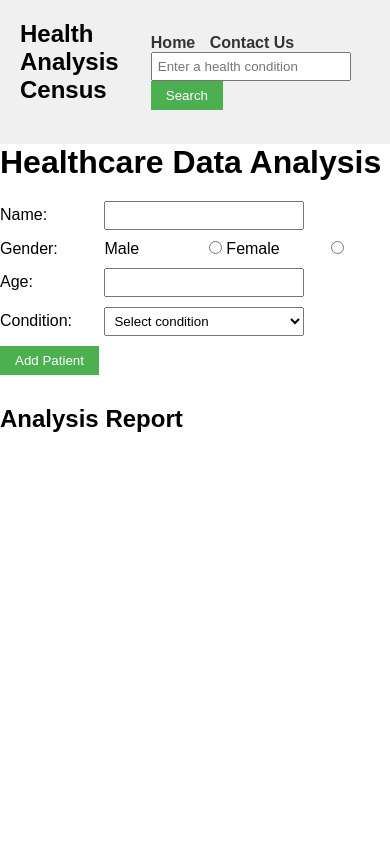
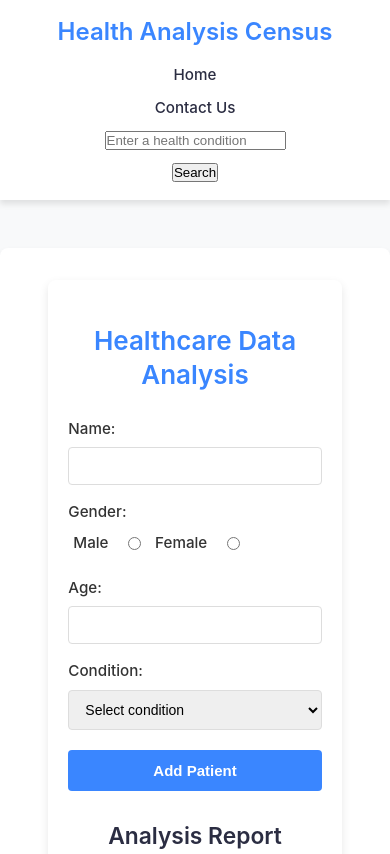
Before and after one commit to ezegeorgechukwuma/health_census, a plain HTML site: page healthAnalysis/index.html in a window 390 px wide. Shown: the top 854 px of the page. Drawn offline with Linux system fonts and the light colour scheme.

Commit message:
added css to data anylyses form

```diff
--- a/healthAnalysis/health_analysis.css
+++ b/healthAnalysis/health_analysis.css
@@ -1,91 +1,360 @@
-/* Basic CSS FOR NAV Bar */
-*{
+/* Reset and Base Styles */
+* {
     margin: 0;
     padding: 0;
     box-sizing: border-box;
-}
-nav {
-    background-color: #f0f0f0;
-    padding: 20px;
+  }
+
+  :root {
+    --primary: #3a86ff;
+    --primary-dark: #2667cc;
+    --secondary: #8ecae6;
+    --accent: #219ebc;
+    --text-dark: #2b2d42;
+    --text-light: #6c757d;
+    --background: #f8f9fa;
+    --white: #ffffff;
+    --error: #e63946;
+    --success: #57cc99;
+    --border-radius: 8px;
+    --shadow: 0 4px 6px rgba(0, 0, 0, 0.1);
+    --transition: all 0.3s ease;
+  }
+
+  body {
+    font-family: 'Inter', 'Segoe UI', -apple-system, BlinkMacSystemFont, sans-serif;
+    color: var(--text-dark);
+    background-color: var(--background);
+    line-height: 1.6;
+    padding-bottom: 3rem;
+  }
+
+  /* Typography */
+  h1, h2, h3, h4, h5, h6 {
+    font-weight: 600;
+    line-height: 1.3;
+    margin-bottom: 1.5rem;
+    color: var(--text-dark);
+  }
+
+  h1 {
+    font-size: 2.2rem;
+    margin-top: 2rem;
+  }
+
+  p {
+    margin-bottom: 2rem;
+    color: var(--text-light);
+    max-width: 600px;
+    margin-left: auto;
+    margin-right: auto;
+  }
+
+  /* Navigation Bar */
+  nav {
+    background-color: var(--white);
+    box-shadow: var(--shadow);
+    padding: 1rem 2rem;
     display: flex;
     align-items: center;
     justify-content: space-between;
+    position: sticky;
+    top: 0;
+    z-index: 100;
+    margin-bottom: 2rem;
+  }
 
+  nav h1 {
+    font-size: 1.5rem;
+    margin: 0;
+    color: var(--primary);
   }
 
   nav ul {
     list-style-type: none;
-    /* padding: 0; */
+    display: flex;
+    gap: 2rem;
   }
 
   nav ul li {
     display: inline;
-    margin-right: 10px;
+    margin: 0;
   }
 
   nav a {
     text-decoration: none;
-    color: #333;
-    font-weight: bold;
+    color: var(--text-dark);
+    font-weight: 500;
+    transition: var(--transition);
+    padding: 0.5rem 1rem;
+    border-radius: var(--border-radius);
   }
 
-  /* Basic CSS for the form elements */
-  body {
-    font-family: Arial, sans-serif;
-    /* margin: 20px; */
+  nav a:hover, nav a:focus {
+    color: var(--primary);
+    background-color: rgba(58, 134, 255, 0.1);
   }
 
-  h1 {
-    margin-bottom: 20px;
+  nav a.active {
+    color: var(--primary);
+    background-color: rgba(58, 134, 255, 0.1);
   }
 
-  div {
-    margin-bottom: 10px;
+  /* Form Styling */
+  #contactForm {
+    background-color: var(--white);
+    border-radius: var(--border-radius);
+    box-shadow: var(--shadow);
+    padding: 2.5rem;
+    max-width: 550px;
+    margin: 2.5rem auto;
+    text-align: left;
   }
 
-  label {
-    display: inline-block;
-    width: 100px;
+  /* Crucial spacing fix for form elements */
+  #contactForm div {
+    margin-bottom: 2rem;
+    position: relative;
   }
 
-  input[type="text"],
-  input[type="number"],
-  select {
-    width: 200px;
-    padding: 5px;
+  #contactForm label {
+    display: block;
+    margin-bottom: 0.75rem;
+    font-weight: 500;
+    color: var(--text-dark);
+    font-size: 1.05rem;
   }
 
-  button {
-    padding: 7px 15px;
-    background-color: #4CAF50;
+  #contactForm input,
+  #contactForm textarea,
+  #contactForm select {
+    width: 100%;
+    padding: 1rem;
+    border: 1px solid #e1e5ee;
+    border-radius: var(--border-radius);
+    font-family: inherit;
+    font-size: 1rem;
+    transition: var(--transition);
+    background-color: #f9fafc;
+  }
+
+  #contactForm input:focus,
+  #contactForm textarea:focus,
+  #contactForm select:focus {
+    border-color: var(--primary);
+    outline: none;
+    box-shadow: 0 0 0 3px rgba(58, 134, 255, 0.2);
+    background-color: var(--white);
+  }
+
+  #contactForm button {
+    background-color: var(--primary);
+    color: var(--white);
+    border: none;
+    border-radius: var(--border-radius);
+    padding: 1rem 1.5rem;
+    font-size: 1rem;
+    font-weight: 500;
+    cursor: pointer;
+    transition: var(--transition);
+    width: 100%;
+    margin-top: 1rem;
+    letter-spacing: 0.5px;
+  }
+
+  #contactForm button:hover {
+    background-color: var(--primary-dark);
+    transform: translateY(-2px);
+    box-shadow: 0 5px 15px rgba(58, 134, 255, 0.3);
+  }
+
+  #contactForm button:active {
+    transform: translateY(0);
+  }
+
+  /* Results and Report Sections */
+  #report, #result {
+    background-color: var(--white);
+    border-radius: var(--border-radius);
+    box-shadow: var(--shadow);
+    padding: 2rem;
+    margin: 2.5rem auto;
+    max-width: 650px;
+    text-align: center;
+  }
+
+  #result {
+    height: auto;
+    min-height: 400px;
+    width: 100%;
+    display: flex;
+    align-items: center;
+    justify-content: center;
+    flex-direction: column;
+    gap: 2rem;
+    margin-top: -10%;
+  }
+
+  #result img {
+    width: auto;
+    max-width: 100%;
+    height: auto;
+    max-height: 200px;
+    border-radius: var(--border-radius);
+    box-shadow: var(--shadow);
+  }
+
+  /* Responsive Design */
+  @media (max-width: 768px) {
+    nav {
+      flex-direction: column;
+      padding: 1rem;
+    }
+
+    nav ul {
+      margin-top: 1rem;
+      gap: 1rem;
+    }
+
+    h1 {
+      font-size: 1.8rem;
+      margin-top: 1.5rem;
+    }
+
+    #contactForm, #report, #result {
+      padding: 1.75rem;
+      margin: 1.5rem auto;
+      max-width: 90%;
+    }
+  }
+
+  @media (max-width: 480px) {
+    body {
+      font-size: 0.95rem;
+    }
+
+    nav ul {
+      flex-direction: column;
+      align-items: center;
+      gap: 0.5rem;
+    }
+
+    #contactForm {
+      padding: 1.5rem;
+    }
+
+    #contactForm div {
+      margin-bottom: 1.75rem;
+    }
+
+    #result {
+      min-height: 300px;
+    }
+
+    #result img {
+      max-height: 150px;
+    }
+  }
+
+  .container {
+    max-width: 800px;
+    margin: 3rem auto;
+    padding: 2rem;
+    background-color: #ffffff;
+    border-radius: 8px;
+    box-shadow: 0 4px 6px rgba(0, 0, 0, 0.1);
+  }
+  .analysisForm {
+    max-width: 600px;
+    margin: 0 auto 30px;
+    padding: 25px;
+    background-color: #ffffff;
+    border-radius: 8px;
+    box-shadow: 0 4px 10px rgba(0, 0, 0, 0.1);
+  }
+
+  .analysisForm h1 {
+    color: #3a86ff;
+    margin-bottom: 25px;
+    font-size: 26px;
+    text-align: center;
+  }
+
+  .analysisForm div {
+    margin-bottom: 15px;
+  }
+
+  .analysisForm label {
+    display: block;
+    margin-bottom: 6px;
+    font-weight: 500;
+    color: #333;
+  }
+
+  .analysisForm label[for="male"],
+  .analysisForm label[for="female"] {
+    display: inline-block;
+    margin-right: 15px;
+    margin-left: 5px;
+  }
+
+  .analysisForm input[type="text"],
+  .analysisForm input[type="number"],
+  .analysisForm select {
+    width: 100%;
+    padding: 10px 12px;
+    border: 1px solid #ddd;
+    border-radius: 4px;
+    font-size: 14px;
+    transition: all 0.3s ease;
+  }
+
+  .analysisForm input[type="text"]:focus,
+  .analysisForm input[type="number"]:focus,
+  .analysisForm select:focus {
+    border-color: #3a86ff;
+    box-shadow: 0 0 0 3px rgba(58, 134, 255, 0.2);
+    outline: none;
+  }
+
+  .analysisForm input[type="radio"] {
+    margin-right: 5px;
+    vertical-align: middle;
+  }
+
+  .analysisForm button {
+    background-color: #3a86ff;
     color: white;
     border: none;
+    border-radius: 4px;
+    padding: 12px 20px;
+    font-size: 15px;
+    font-weight: 600;
     cursor: pointer;
+    transition: all 0.3s ease;
+    display: block;
+    width: 100%;
+    margin-top: 20px;
   }
 
-  button:hover {
-    background-color: #45a049;
+  .analysisForm button:hover {
+    background-color: #2667cc;
+    transform: translateY(-2px);
   }
 
-  /* Basic CSS for the report section */
-  h2 {
+  .analysisForm button:active {
+    transform: translateY(0);
+  }
+
+  /* Responsive adjustments */
+  @media (max-width: 768px) {
+    .analysisForm {
+      padding: 20px;
+      max-width: 90%;
+    }
+  }
+
+  .analyse_center {
+    text-align: center;
     margin-top: 30px;
   }
-
-  #report,#result {
-    padding: 10px;
-    max-width: 400px;
-    word-wrap: break-word;
-  }
-#result{
-  height: 400px;
-  width: 500px;
-  display: flex;
-  align-items: center;
-  justify-content: space-around;
-  flex-direction: column;
-}
-  #result img{
-    width: 200px;
-    height: 100px;
-  }
--- a/healthAnalysis/index.html
+++ b/healthAnalysis/index.html
@@ -44,7 +44,9 @@
 </select>
 </div>
 <button id="addPatient">Add Patient</button>
-<h2>Analysis Report</h2>
+<div class="analyse_center">
+    <h2>Analysis Report</h2>
+</div>
 <div id="report"></div>
 </div>
 <div class="searchCondition">
```
